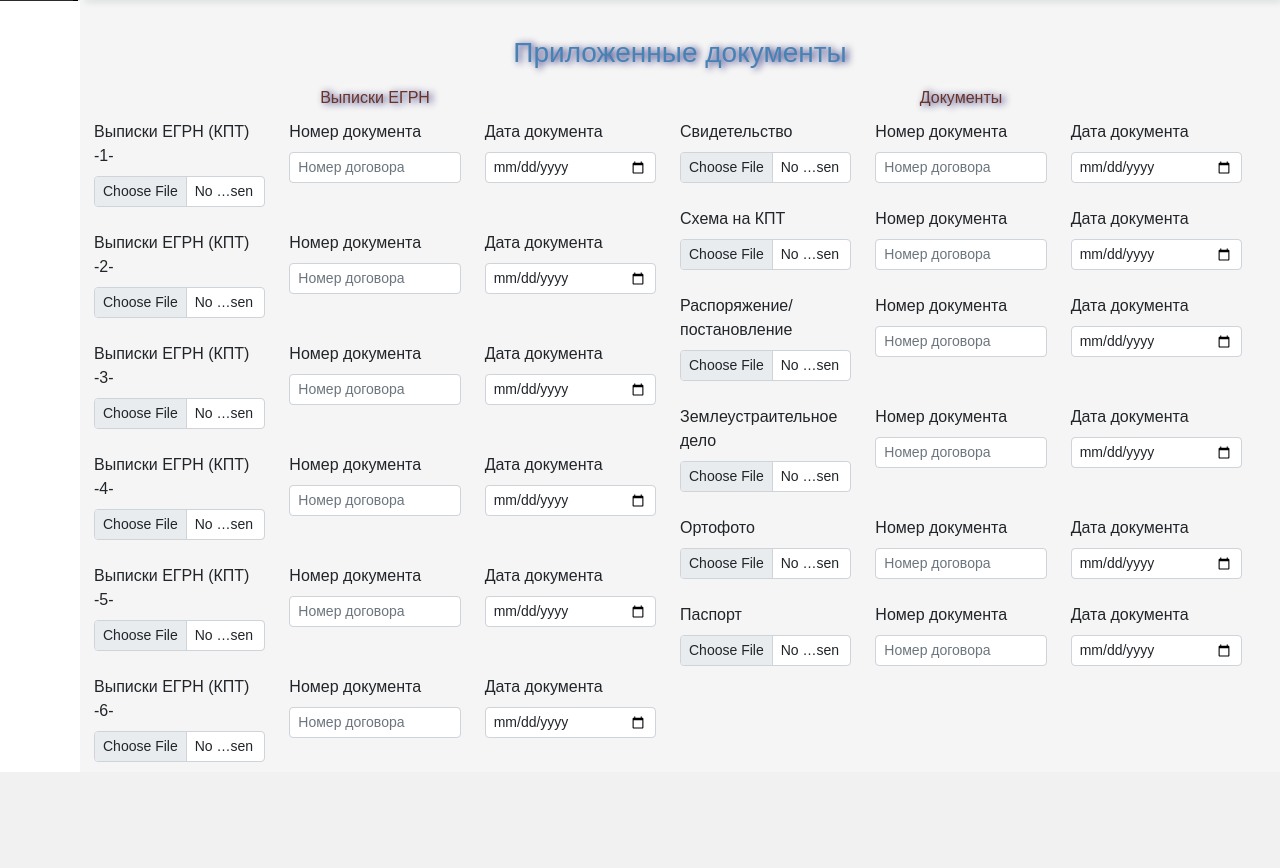
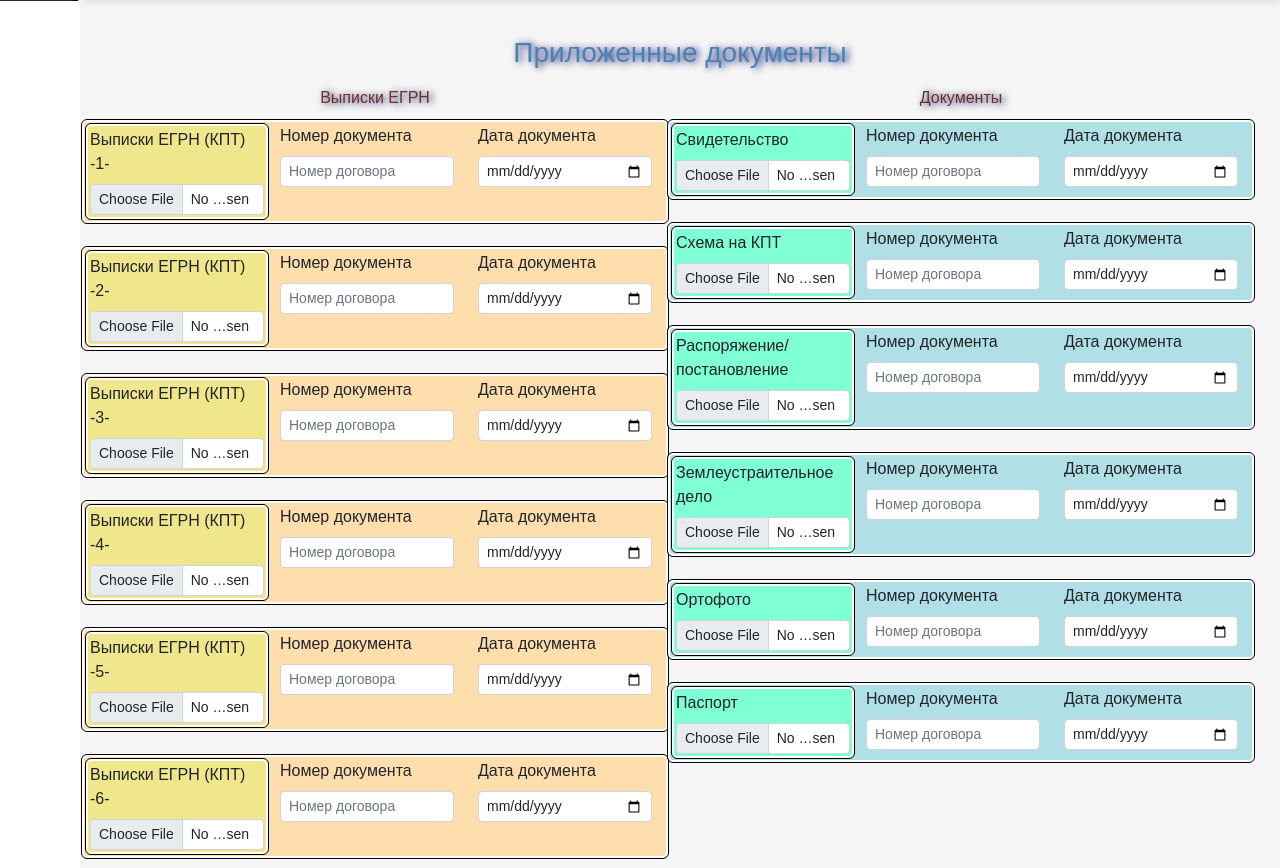
Before and after one commit to dazimir/Ramil, a Django app: page /objects_card in a window 1280 px wide. Shown: the part 799-1667 px from the top of the page. Before the commit the page ends 1571 px from the top, so only its background shows below. Run offline with Django 4.2, Linux system fonts and the light colour scheme; some libraries are stand-ins or nearby versions.

Commit message:
08-02-23

```diff
--- a/crm/main/admin.py
+++ b/crm/main/admin.py
@@ -1,7 +1,7 @@
 from django.contrib import admin
 from django.contrib.auth.admin import UserAdmin as BaseUserAdmin
 from django.contrib.auth.models import User
-from .models import Employee, IndCustomer, URCustomer
+from .models import Employee, IndCustomer, URCustomer, TaskObject
 
 
 class EmployeeInline(admin.StackedInline):
@@ -19,3 +19,5 @@ admin.site.register(User, UserAdmin)
 
 admin.site.register(IndCustomer)
 admin.site.register(URCustomer)
+
+admin.site.register(TaskObject)
--- a/crm/main/static/css/style.css
+++ b/crm/main/static/css/style.css
@@ -335,6 +335,38 @@
   background: lightpink;
 }
 
+.borddiv1 {
+    background: #ffdead; /* Цвет фона */
+    outline: 1px solid #000; /* Чёрная рамка */
+    border: 2px solid #fff; /* Белая рамка */
+    border-radius: 5px; /* Радиус скругления */
+    padding: 2px;
+}
+
+.borddiv2 {
+    background: #B0E0E6; /* Цвет фона */
+    outline: 1px solid #000; /* Чёрная рамка */
+    border: 2px solid #fff; /* Белая рамка */
+    border-radius: 5px; /* Радиус скругления */
+    padding: 2px;
+}
+
+.borddiv3 {
+    background: #F0E68C; /* Цвет фона */
+    outline: 1px solid #000; /* Чёрная рамка */
+    border: 2px solid #fff; /* Белая рамка */
+    border-radius: 5px; /* Радиус скругления */
+    padding: 2px;
+}
+
+.borddiv4 {
+    background: #7FFFD4; /* Цвет фона */
+    outline: 1px solid #000; /* Чёрная рамка */
+    border: 2px solid #fff; /* Белая рамка */
+    border-radius: 5px; /* Радиус скругления */
+    padding: 2px;
+}
+
 @media (max-width: 420px) {
   .sidebar.close .nav-links li .sub-menu{
     display: none;
--- a/crm/main/templates/main/objects_card.html
+++ b/crm/main/templates/main/objects_card.html
@@ -139,8 +139,8 @@ CRM "ГК-НК"
         <div class="col">
         <h3 style="font-size: 16px" class="primer2"><center>Выписки ЕГРН</center></h3>
 
-<div class="row">
-    <div class="col g-6">
+<div class="row borddiv1">
+    <div class="col g-6 borddiv3">
         <label for="validationServer03" class="form-label">Выписки ЕГРН (КПТ) -1-</label>
         <input type="file" class="form-control form-control-sm" aria-label="Small file input example">
     </div>
@@ -154,8 +154,8 @@ CRM "ГК-НК"
     </div>
 </div>
             <br>
-<div class="row">
-    <div class="col g-6">
+<div class="row borddiv1">
+    <div class="col g-6 borddiv3">
         <label for="validationServer03" class="form-label">Выписки ЕГРН (КПТ) -2-</label>
         <input type="file" class="form-control form-control-sm" aria-label="Small file input example">
     </div>
@@ -171,8 +171,8 @@ CRM "ГК-НК"
 
 
             <br>
-<div class="row">
-    <div class="col g-6">
+<div class="row borddiv1">
+    <div class="col g-6 borddiv3">
         <label for="validationServer03" class="form-label">Выписки ЕГРН (КПТ) -3-</label>
         <input type="file" class="form-control form-control-sm" aria-label="Small file input example">
     </div>
@@ -187,8 +187,8 @@ CRM "ГК-НК"
 </div>
 
             <br>
-<div class="row">
-    <div class="col g-6">
+<div class="row borddiv1">
+    <div class="col g-6 borddiv3">
         <label for="validationServer03" class="form-label">Выписки ЕГРН (КПТ) -4-</label>
         <input type="file" class="form-control form-control-sm" aria-label="Small file input example">
     </div>
@@ -205,8 +205,8 @@ CRM "ГК-НК"
 
 
             <br>
-<div class="row">
-    <div class="col g-6">
+<div class="row borddiv1">
+    <div class="col g-6 borddiv3">
         <label for="validationServer03" class="form-label">Выписки ЕГРН (КПТ) -5-</label>
         <input type="file" class="form-control form-control-sm" aria-label="Small file input example">
     </div>
@@ -222,8 +222,8 @@ CRM "ГК-НК"
 
 
             <br>
-<div class="row">
-    <div class="col g-6">
+<div class="row borddiv1">
+    <div class="col g-6 borddiv3">
         <label for="validationServer03" class="form-label">Выписки ЕГРН (КПТ) -6-</label>
         <input type="file" class="form-control form-control-sm" aria-label="Small file input example">
     </div>
@@ -244,8 +244,8 @@ CRM "ГК-НК"
         <div class="col">
         <h3 style="font-size: 16px" class="primer2"><center>Документы</center></h3>
 
-<div class="row">
-    <div class="col g-6">
+<div class="row borddiv2">
+    <div class="col g-6 borddiv4">
         <label for="validationServer03" class="form-label">Свидетельство</label>
         <input type="file" class="form-control form-control-sm" aria-label="Small file input example">
     </div>
@@ -259,8 +259,8 @@ CRM "ГК-НК"
     </div>
 </div>
             <br>
-<div class="row">
-    <div class="col g-6">
+<div class="row borddiv2">
+    <div class="col g-6 borddiv4">
         <label for="validationServer03" class="form-label">Схема на КПТ</label>
         <input type="file" class="form-control form-control-sm" aria-label="Small file input example">
     </div>
@@ -276,8 +276,8 @@ CRM "ГК-НК"
 
 
             <br>
-<div class="row">
-    <div class="col g-6">
+<div class="row borddiv2">
+    <div class="col g-6 borddiv4">
         <label for="validationServer03" class="form-label">Распоряжение/постановление</label>
         <input type="file" class="form-control form-control-sm" aria-label="Small file input example">
     </div>
@@ -292,8 +292,8 @@ CRM "ГК-НК"
 </div>
 
             <br>
-<div class="row">
-    <div class="col g-6">
+<div class="row borddiv2">
+    <div class="col g-6 borddiv4">
         <label for="validationServer03" class="form-label">Землеустраительное дело</label>
         <input type="file" class="form-control form-control-sm" aria-label="Small file input example">
     </div>
@@ -310,8 +310,8 @@ CRM "ГК-НК"
 
 
             <br>
-<div class="row">
-    <div class="col g-6">
+<div class="row borddiv2">
+    <div class="col g-6 borddiv4">
         <label for="validationServer03" class="form-label">Ортофото</label>
         <input type="file" class="form-control form-control-sm" aria-label="Small file input example">
     </div>
@@ -327,8 +327,8 @@ CRM "ГК-НК"
 
 
             <br>
-<div class="row">
-    <div class="col g-6">
+<div class="row borddiv2">
+    <div class="col g-6 borddiv4">
         <label for="validationServer03" class="form-label">Паспорт</label>
         <input type="file" class="form-control form-control-sm" aria-label="Small file input example">
     </div>
@@ -353,64 +353,6 @@ CRM "ГК-НК"
     </div>
 
 
-
-
-            <!--<div class="row row-cols-2 row-cols-lg-5 g-2 g-lg-3">-->
-                <!--<br>-->
-            <!--<div class="col">-->
-                <!--<div class="form-check">-->
-                  <!--<label for="validationServer03" class="form-label">Выписки ЕГРН (КПТ) -1-</label>-->
-                  <!--<input type="file" class="form-control form-control-sm" aria-label="Small file input example">-->
-                    <!--<br>-->
-                <!--</div>-->
-
-                <!--<div class="form-check">-->
-                  <!--<label for="validationServer03" class="form-label">Выписки ЕГРН (КПТ) -2-</label>-->
-                  <!--<input type="file" class="form-control form-control-sm" aria-label="Small file input example">-->
-                    <!--<br>-->
-                <!--</div>-->
-
-                <!--<div class="form-check">-->
-                  <!--<label for="validationServer03" class="form-label">Выписки ЕГРН (КПТ) -3-</label>-->
-                  <!--<input type="file" class="form-control form-control-sm" aria-label="Small file input example">-->
-                    <!--<br>-->
-                <!--</div>-->
-            <!--</div>-->
-
-
-
-            <!--<div class="col">-->
-                <!--<br>-->
-                <!--<br>-->
-                    <!--<label for="validationServer03" class="form-label">Номер документа</label>-->
-                    <!--<input class="form-control form-control-sm" type="text" placeholder="Номер договора" aria-label=".form-control-sm example">-->
-            <!--</div>-->
-
-            <!--<div class="col">-->
-                <!--<label for="validationServer03" class="form-label">Дата документа</label>-->
-                <!--<input class="form-control form-control-sm" type="Date" placeholder="Дата документа" aria-label=".form-control-sm example">-->
-            <!--</div>-->
-            <!--</div>-->
-             <!--</div>-->
-
-
-             <!--<div class="col-md-4">-->
-             <!--<h3 style="font-size: 16px" class="primer2"><center>Свидетельства</center></h3>-->
-
-                <!--<div class="form-check">-->
-                  <!--<label for="validationServer03" class="form-label">Свидетельство -1-</label>-->
-                  <!--<input type="file" class="form-control form-control-sm" aria-label="Small file input example">-->
-                    <!--<p></p>-->
-                <!--</div>-->
-
-                <!--<div class="form-check">-->
-                  <!--<label for="validationServer03" class="form-label">Свидетельство -2-</label>-->
-                  <!--<input type="file" class="form-control form-control-sm" aria-label="Small file input example">-->
-                    <!--<p></p>-->
-                <!--</div>-->
-            <!--</div>-->
-
-
 </form>
 
 
```
Also changed, not shown: crm/main/models.py (+95 -2 lines), crm/main/migrations/0001_initial.py (deleted), crm/main/migrations/__init__.py (deleted).
